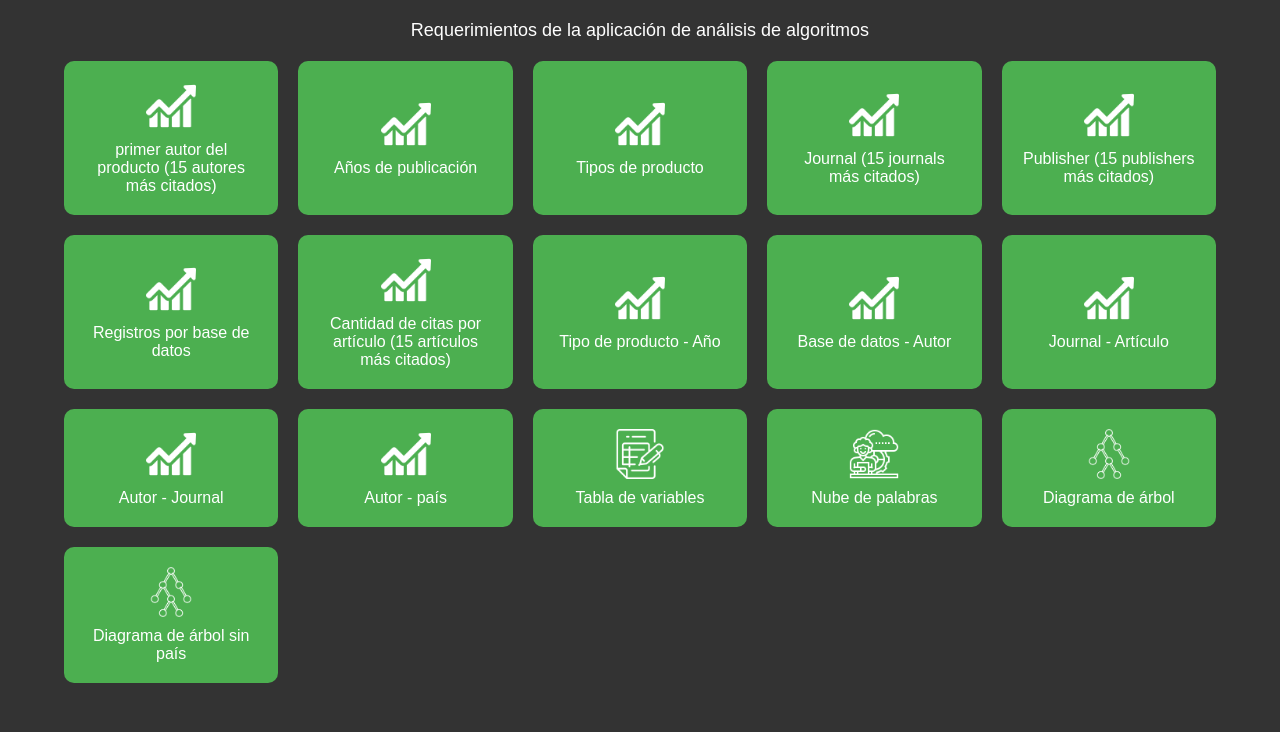
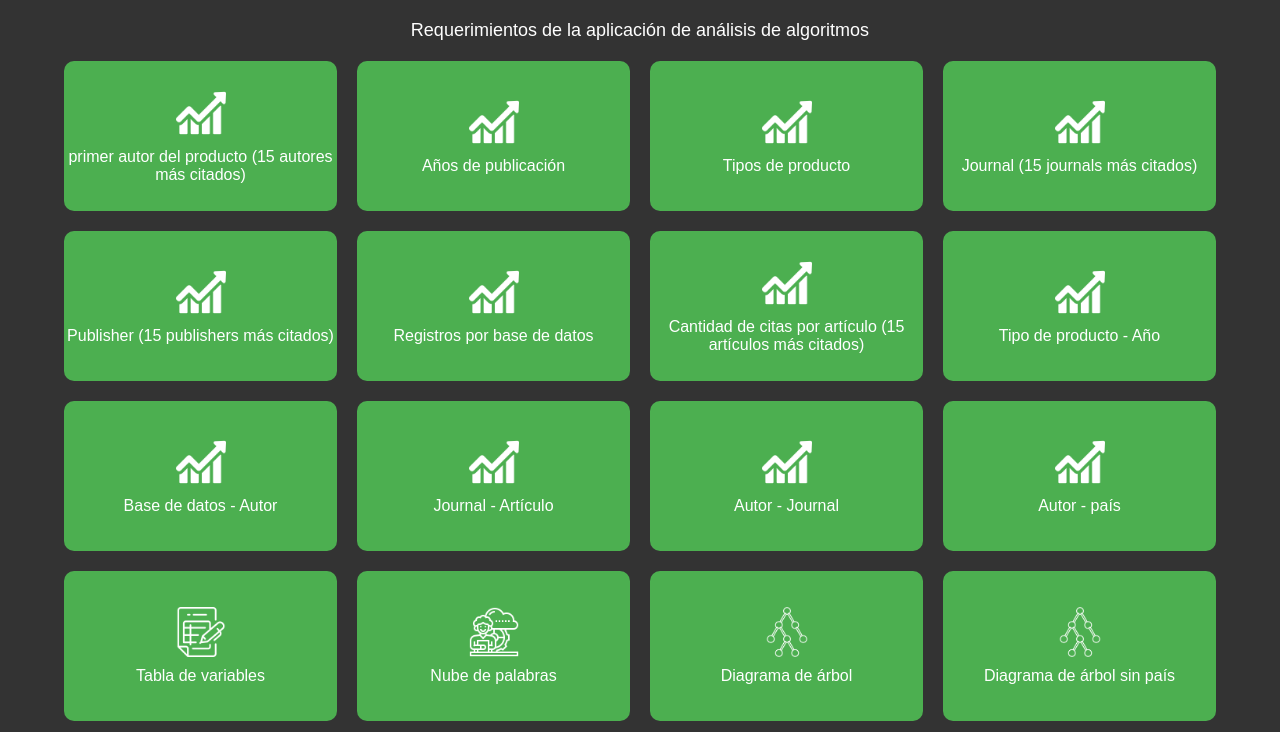
Before and after one commit to nikolasibaUQ/analisis_algoritmos, a Flask app: page / in a window 1280 px wide. Shown: the part 68-800 px from the top of the page. Run offline with Flask 3, Linux system fonts and the light colour scheme; parts of the project's set-up code (start-up, migrations or seed data) failed here and were passed over.

Commit message:
html deploy settings

```diff
--- a/main.py
+++ b/main.py
@@ -27,7 +27,7 @@ def second():
 
 # Ejecutar la aplicación si este archivo es el principal
 if __name__ == "__main__":
-    app.run(debug=False)
+    app.run()
 
 # def main():
 
--- a/templates/template.html
+++ b/templates/template.html
@@ -30,12 +30,12 @@
         .subtitle {
             font-size: 18px;
             margin: 20px 0;
+            text-align: center;
         }
 
         /* Contenedor de la cuadrícula */
         .grid-container {
             display: grid;
-            grid-template-columns: repeat(auto-fill, minmax(200px, 1fr));
             gap: 20px;
             width: 90%;
             max-width: 1200px;
@@ -46,7 +46,8 @@
             background-color: #4CAF50;
             color: white;
             border-radius: 10px;
-            padding: 20px;
+            width: 100%;
+            height: 150px; /* Altura fija para uniformidad */
             text-align: center;
             display: flex;
             flex-direction: column;
@@ -54,6 +55,7 @@
             justify-content: center;
             font-size: 16px;
             text-decoration: none; /* Eliminar subrayado del enlace */
+            box-sizing: border-box; /* Incluye padding en el cálculo del tamaño */
         }
 
         /* Icono */
@@ -66,6 +68,27 @@
         .white-icon {
             filter: brightness(0) invert(1);
         }
+
+        @media (min-width: 360px) {
+            .grid-container {
+                grid-template-columns: repeat(2, 1fr); /* 2 columnas para pantallas pequeñas */
+            }
+        }
+
+        /* Media queries para ajustar las columnas según el tamaño de la pantalla */
+        @media (min-width: 768px) {
+            .grid-container {
+                grid-template-columns: repeat(2, 1fr); /* 2 columnas para pantallas medianas */
+            }
+        }
+
+
+        @media (min-width: 1024px) {
+            .grid-container {
+                grid-template-columns: repeat(4, 1fr); /* 4 columnas para pantallas grandes */
+            }
+        }
+
     </style>
 </head>
 <body>
```
